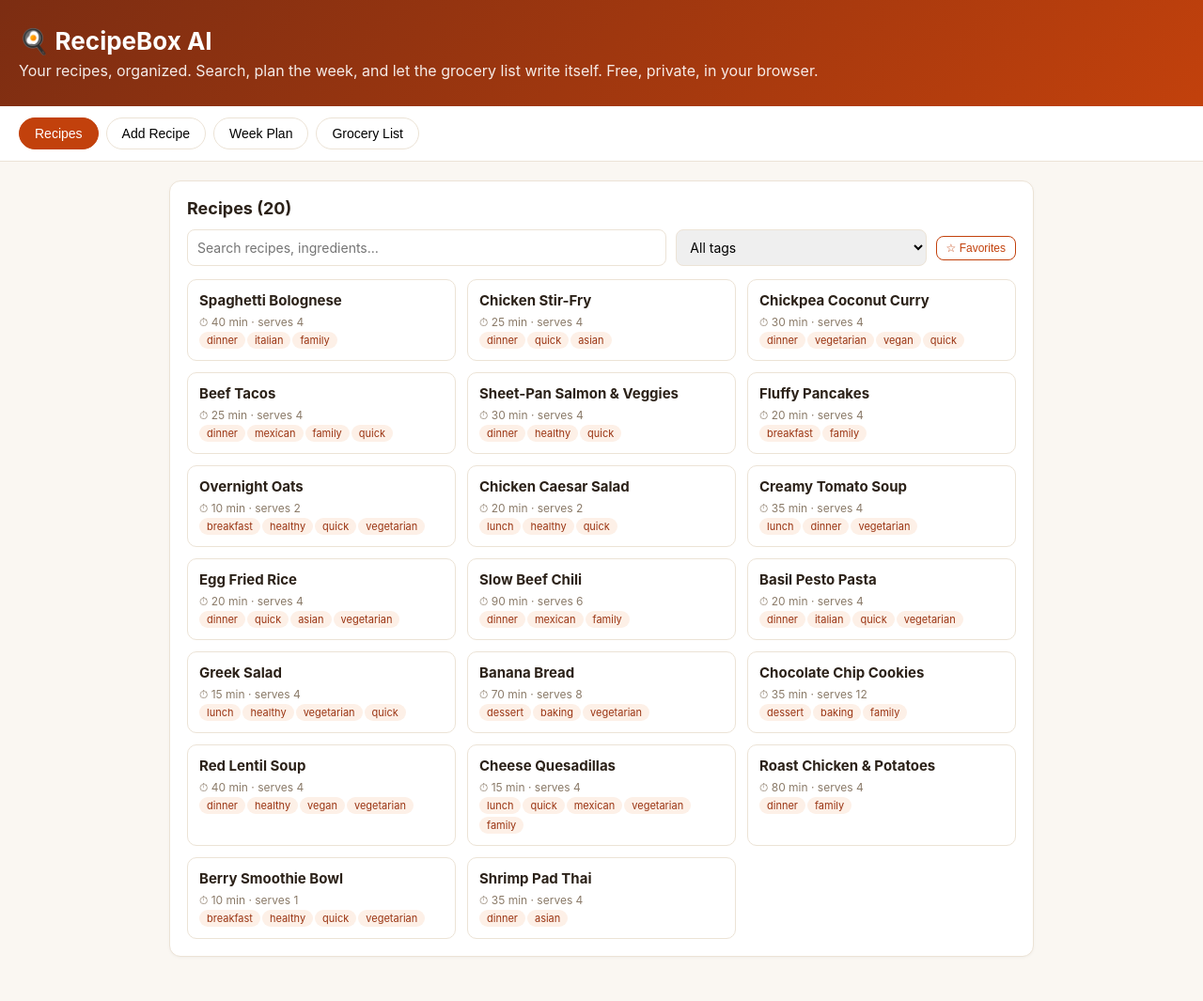
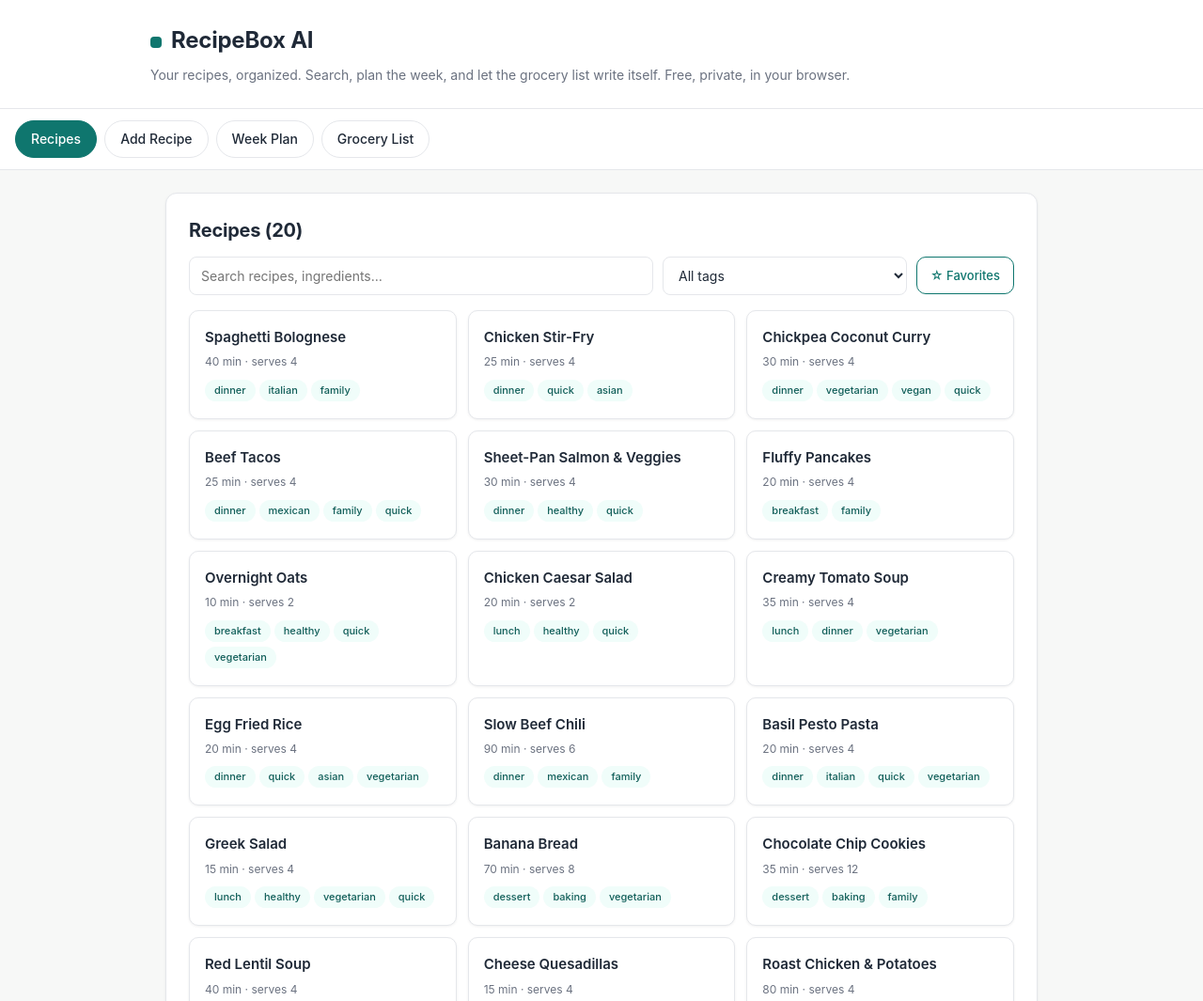
Before and after one commit to alexwboles/recipebox-ai, a plain HTML site: page index.html in a window 1280 px wide. Shown: the top 1065 px of the page at 94% size. Drawn offline with Linux system fonts and the light colour scheme.

Commit message:
Premium design polish (smoke 12/12, e2e 6/6)

```diff
--- a/css/style.css
+++ b/css/style.css
@@ -1,43 +1,351 @@
-:root { --bg:#faf7f2; --card:#fff; --ink:#2b2118; --muted:#8a7a68; --accent:#c2410c; --accent-d:#9a3412; --line:#ece3d6; }
-* { box-sizing:border-box; }
-body { margin:0; font-family:-apple-system,BlinkMacSystemFont,"Segoe UI",Roboto,sans-serif; background:var(--bg); color:var(--ink); }
-header { background:linear-gradient(135deg,#7c2d12,#c2410c); color:#fff; padding:28px 20px; }
-header h1 { margin:0; font-size:26px; }
-header p { margin:6px 0 0; opacity:.9; }
-nav.tabs { display:flex; gap:8px; padding:12px 20px; background:#fff; border-bottom:1px solid var(--line); position:sticky; top:0; z-index:5; flex-wrap:wrap; }
-nav.tabs button { border:1px solid var(--line); background:#fff; padding:8px 16px; border-radius:20px; cursor:pointer; font-size:14px; }
-nav.tabs button.active { background:var(--accent); color:#fff; border-color:var(--accent); }
-main { max-width:960px; margin:0 auto; padding:20px; }
-.card { background:var(--card); border:1px solid var(--line); border-radius:12px; padding:18px; margin-bottom:16px; box-shadow:0 1px 3px rgba(0,0,0,.04); }
-.card h2 { margin:0 0 12px; font-size:18px; }
-label { display:block; font-size:13px; color:var(--muted); margin:10px 0 4px; }
-select, input[type=text], input[type=number], textarea { width:100%; padding:9px 10px; border:1px solid var(--line); border-radius:8px; font-size:14px; font-family:inherit; }
-textarea { min-height:70px; }
-.btn { background:var(--accent); color:#fff; border:none; border-radius:8px; padding:10px 18px; font-size:14px; cursor:pointer; margin-top:12px; }
-.btn:hover { background:var(--accent-d); }
-.btn.ghost { background:#fff; color:var(--accent); border:1px solid var(--accent); }
-.btn.small { padding:5px 10px; font-size:12px; margin-top:0; }
-.toolbar { display:flex; gap:10px; flex-wrap:wrap; margin-bottom:14px; }
-.toolbar input[type=text] { flex:2; min-width:180px; }
-.toolbar select { flex:1; min-width:140px; }
-.rgrid { display:grid; grid-template-columns:repeat(auto-fill,minmax(230px,1fr)); gap:12px; }
-.rcard { border:1px solid var(--line); border-radius:10px; padding:12px; cursor:pointer; background:#fff; }
-.rcard:hover { border-color:var(--accent); }
-.rcard h3 { margin:0 0 6px; font-size:15px; }
-.rcard .meta { font-size:12px; color:var(--muted); }
-.tag { display:inline-block; font-size:11px; background:#fdf0e7; color:var(--accent-d); border-radius:10px; padding:2px 8px; margin:2px 2px 0 0; }
-.fav { color:#eab308; font-size:16px; }
-.detail h2 { margin-top:0; }
-.detail ol, .detail ul { padding-left:20px; }
-table.ing { width:100%; border-collapse:collapse; font-size:14px; }
-table.ing td { padding:6px 4px; border-bottom:1px solid var(--line); }
-.weekplan { display:grid; grid-template-columns:repeat(auto-fit,minmax(180px,1fr)); gap:10px; }
-.wday { border:1px solid var(--line); border-radius:10px; padding:10px; min-height:110px; background:#fffdf9; }
-.wday h4 { margin:0 0 8px; font-size:13px; }
-.wday .rname { font-size:13px; font-weight:600; }
-.hint { font-size:13px; color:var(--muted); }
-.err { color:#b91c1c; font-size:13px; }
-.ingrow { display:flex; gap:6px; margin-bottom:6px; }
-.ingrow input:nth-child(1) { flex:3; } .ingrow input:nth-child(2) { flex:1; } .ingrow input:nth-child(3) { flex:1; }
-footer { text-align:center; color:var(--muted); font-size:12px; padding:24px; }
-@media print { nav.tabs, .btn, .toolbar { display:none; } }
+/* RecipeBox AI — premium light theme. Deep teal accent, generous spacing, soft shadows. */
+:root {
+  --bg: #f7f8f7;
+  --card: #ffffff;
+  --ink: #1f2937;
+  --muted: #6b7280;
+  --faint: #9ca3af;
+  --accent: #0f766e;        /* deep teal */
+  --accent-d: #115e59;      /* hover / active */
+  --accent-soft: #f0fdfa;   /* tinted backgrounds */
+  --accent-ring: rgba(15, 118, 110, 0.25);
+  --line: #e5e7eb;
+  --radius: 12px;
+  --shadow: 0 1px 3px rgba(0, 0, 0, 0.06);
+  --shadow-hover: 0 4px 12px rgba(0, 0, 0, 0.08);
+  --space-1: 8px;
+  --space-2: 12px;
+  --space-3: 16px;
+  --space-4: 24px;
+  --space-5: 32px;
+}
+
+* { box-sizing: border-box; }
+
+body {
+  margin: 0;
+  font-family: -apple-system, BlinkMacSystemFont, "Segoe UI", Roboto, Inter, sans-serif;
+  background: var(--bg);
+  color: var(--ink);
+  line-height: 1.55;
+  -webkit-font-smoothing: antialiased;
+}
+
+/* ---------- header ---------- */
+header {
+  background: var(--card);
+  border-bottom: 1px solid var(--line);
+  padding: var(--space-4) var(--space-3);
+}
+
+header h1 {
+  margin: 0 auto;
+  max-width: 960px;
+  font-size: 24px;
+  font-weight: 700;
+  letter-spacing: -0.01em;
+  color: var(--ink);
+}
+
+header h1::before {
+  content: "";
+  display: inline-block;
+  width: 12px;
+  height: 12px;
+  border-radius: 4px;
+  background: var(--accent);
+  margin-right: 10px;
+  vertical-align: baseline;
+}
+
+header p {
+  margin: var(--space-1) auto 0;
+  max-width: 960px;
+  font-size: 14px;
+  color: var(--muted);
+}
+
+/* ---------- tabs ---------- */
+nav.tabs {
+  display: flex;
+  gap: var(--space-1);
+  padding: var(--space-2) var(--space-3);
+  background: var(--card);
+  border-bottom: 1px solid var(--line);
+  position: sticky;
+  top: 0;
+  z-index: 5;
+  flex-wrap: wrap;
+}
+
+nav.tabs button {
+  border: 1px solid var(--line);
+  background: var(--card);
+  color: var(--ink);
+  padding: 8px 16px;
+  min-height: 40px;
+  border-radius: 999px;
+  cursor: pointer;
+  font-size: 14px;
+  font-weight: 500;
+  font-family: inherit;
+  transition: background 0.15s ease, border-color 0.15s ease, color 0.15s ease;
+}
+
+nav.tabs button:hover {
+  background: #f3f4f6;
+  border-color: #d1d5db;
+}
+
+nav.tabs button.active {
+  background: var(--accent);
+  color: #fff;
+  border-color: var(--accent);
+}
+
+nav.tabs button.active:hover { background: var(--accent-d); border-color: var(--accent-d); }
+
+nav.tabs button:focus-visible,
+.btn:focus-visible,
+.rcard:focus-visible,
+select:focus-visible,
+input:focus-visible,
+textarea:focus-visible {
+  outline: none;
+  box-shadow: 0 0 0 3px var(--accent-ring);
+}
+
+/* ---------- layout ---------- */
+main { max-width: 960px; margin: 0 auto; padding: var(--space-4) var(--space-3); }
+
+.card {
+  background: var(--card);
+  border: 1px solid var(--line);
+  border-radius: var(--radius);
+  padding: var(--space-4);
+  margin-bottom: var(--space-3);
+  box-shadow: var(--shadow);
+  overflow-x: auto;
+}
+
+.card h2 {
+  margin: 0 0 var(--space-2);
+  font-size: 20px;
+  font-weight: 700;
+  letter-spacing: -0.01em;
+}
+
+.card h3 { font-size: 16px; font-weight: 600; margin: var(--space-3) 0 var(--space-1); }
+
+/* ---------- forms ---------- */
+label {
+  display: block;
+  font-size: 13px;
+  font-weight: 500;
+  color: var(--muted);
+  margin: var(--space-2) 0 6px;
+}
+
+select,
+input[type="text"],
+input[type="number"],
+textarea {
+  width: 100%;
+  min-height: 40px;
+  padding: 10px 12px;
+  border: 1px solid var(--line);
+  border-radius: 8px;
+  font-size: 14px;
+  font-family: inherit;
+  color: var(--ink);
+  background: var(--card);
+  transition: border-color 0.15s ease, box-shadow 0.15s ease;
+}
+
+select:hover,
+input[type="text"]:hover,
+input[type="number"]:hover,
+textarea:hover { border-color: #d1d5db; }
+
+select:focus,
+input[type="text"]:focus,
+input[type="number"]:focus,
+textarea:focus {
+  border-color: var(--accent);
+  box-shadow: 0 0 0 3px var(--accent-ring);
+  outline: none;
+}
+
+textarea { min-height: 88px; resize: vertical; }
+
+input[type="checkbox"] {
+  width: 20px;
+  height: 20px;
+  min-width: 20px;
+  accent-color: var(--accent);
+  cursor: pointer;
+}
+
+/* ---------- buttons ---------- */
+.btn {
+  background: var(--accent);
+  color: #fff;
+  border: 1px solid var(--accent);
+  border-radius: 10px;
+  padding: 10px 20px;
+  min-height: 40px;
+  font-size: 14px;
+  font-weight: 600;
+  font-family: inherit;
+  cursor: pointer;
+  margin-top: var(--space-2);
+  transition: background 0.15s ease, border-color 0.15s ease, box-shadow 0.15s ease;
+}
+
+.btn:hover { background: var(--accent-d); border-color: var(--accent-d); }
+
+.btn.ghost {
+  background: var(--card);
+  color: var(--accent);
+  border: 1px solid var(--accent);
+}
+
+.btn.ghost:hover { background: var(--accent-soft); }
+
+.btn.small {
+  padding: 6px 14px;
+  font-size: 13px;
+  font-weight: 500;
+  margin-top: 0;
+}
+
+/* ---------- recipes grid ---------- */
+.toolbar { display: flex; gap: 10px; flex-wrap: wrap; margin-bottom: var(--space-3); align-items: stretch; }
+.toolbar input[type="text"] { flex: 2; min-width: 180px; }
+.toolbar select { flex: 1; min-width: 140px; }
+
+.rgrid {
+  display: grid;
+  grid-template-columns: repeat(auto-fill, minmax(230px, 1fr));
+  gap: var(--space-2);
+}
+
+.rcard {
+  border: 1px solid var(--line);
+  border-radius: 10px;
+  padding: var(--space-3);
+  cursor: pointer;
+  background: var(--card);
+  box-shadow: var(--shadow);
+  transition: border-color 0.15s ease, box-shadow 0.15s ease, transform 0.15s ease;
+}
+
+.rcard:hover {
+  border-color: var(--accent);
+  box-shadow: var(--shadow-hover);
+  transform: translateY(-1px);
+}
+
+.rcard h3 { margin: 0 0 6px; font-size: 15px; font-weight: 600; }
+.rcard .meta { font-size: 12px; color: var(--muted); margin-bottom: 6px; }
+
+.tag {
+  display: inline-block;
+  font-size: 11px;
+  font-weight: 500;
+  background: var(--accent-soft);
+  color: var(--accent-d);
+  border-radius: 999px;
+  padding: 3px 10px;
+  margin: 2px 4px 2px 0;
+}
+
+.fav { color: #d97706; font-size: 15px; }
+
+/* ---------- detail / tables ---------- */
+.detail h2 { margin-top: var(--space-2); }
+.detail ol, .detail ul { padding-left: 20px; margin: var(--space-1) 0 var(--space-3); }
+.detail li { margin-bottom: 6px; }
+.detail .meta { color: var(--muted); font-size: 13px; margin: var(--space-1) 0; }
+
+table.ing {
+  width: 100%;
+  min-width: 300px;
+  border-collapse: collapse;
+  font-size: 14px;
+  margin: var(--space-1) 0 var(--space-3);
+}
+
+table.ing td {
+  padding: 10px 4px;
+  border-bottom: 1px solid var(--line);
+}
+
+/* ---------- week plan ---------- */
+.weekplan {
+  display: grid;
+  grid-template-columns: repeat(auto-fit, minmax(200px, 1fr));
+  gap: var(--space-2);
+}
+
+.wday {
+  border: 1px solid var(--line);
+  border-radius: 10px;
+  padding: var(--space-2);
+  min-height: 120px;
+  background: #fdfefe;
+  box-shadow: var(--shadow);
+}
+
+.wday h4 {
+  margin: 0 0 var(--space-1);
+  font-size: 13px;
+  font-weight: 600;
+  text-transform: uppercase;
+  letter-spacing: 0.04em;
+  color: var(--muted);
+}
+
+.wday .rname { font-size: 14px; font-weight: 600; margin-bottom: 4px; }
+.wday select { margin-top: 4px; }
+.wday .btn { margin-top: var(--space-1); }
+
+/* ---------- misc ---------- */
+.hint { font-size: 13px; color: var(--muted); }
+.err { color: #b91c1c; font-size: 13px; font-weight: 500; }
+
+.ingrow { display: flex; gap: 6px; margin-bottom: 8px; }
+.ingrow input:nth-child(1) { flex: 3; }
+.ingrow input:nth-child(2) { flex: 1; }
+.ingrow input:nth-child(3) { flex: 1; }
+
+footer {
+  text-align: center;
+  color: var(--faint);
+  font-size: 12px;
+  padding: var(--space-5) var(--space-3);
+  border-top: 1px solid var(--line);
+  background: var(--card);
+}
+
+/* ---------- responsive ---------- */
+@media (max-width: 640px) {
+  header { padding: var(--space-3) var(--space-3); }
+  header h1 { font-size: 20px; }
+  main { padding: var(--space-3) var(--space-2); }
+  .card { padding: var(--space-3); }
+  .rgrid { grid-template-columns: 1fr; }
+  .weekplan { grid-template-columns: 1fr; }
+  .toolbar input[type="text"], .toolbar select { flex: 1 1 100%; min-width: 0; }
+  .ingrow { flex-wrap: wrap; }
+  .ingrow input:nth-child(1) { flex: 1 1 100%; }
+  .ingrow input:nth-child(2), .ingrow input:nth-child(3) { flex: 1; }
+  nav.tabs button { flex: 1 1 auto; text-align: center; }
+}
+
+/* ---------- print ---------- */
+@media print {
+  nav.tabs, .btn, .toolbar { display: none; }
+  body { background: #fff; }
+  .card { box-shadow: none; border-color: #ccc; }
+}
--- a/index.html
+++ b/index.html
@@ -8,7 +8,7 @@
 </head>
 <body>
 <header>
-  <h1>🍳 RecipeBox AI</h1>
+  <h1>RecipeBox AI</h1>
   <p>Your recipes, organized. Search, plan the week, and let the grocery list write itself. Free, private, in your browser.</p>
 </header>
 <nav class="tabs">
--- a/js/app.js
+++ b/js/app.js
@@ -33,7 +33,7 @@ function renderRecipes() {
   html += '<div class="rgrid">';
   list.forEach(r => {
     html += '<div class="rcard" data-view="' + esc(r.id) + '"><h3>' + (favs().indexOf(r.id) !== -1 ? '<span class="fav">★</span> ' : "") + esc(r.name) + '</h3>' +
-      '<div class="meta">⏱ ' + r.timeMin + ' min · serves ' + r.servings + '</div>' +
+      '<div class="meta">' + r.timeMin + ' min · serves ' + r.servings + '</div>' +
       '<div>' + (r.tags || []).map(t => '<span class="tag">' + esc(t) + '</span>').join("") + '</div></div>';
   });
   html += '</div></div>';
@@ -51,7 +51,7 @@ function renderDetail(id) {
   let html = '<div class="card detail"><button class="btn ghost small" id="rb-back">← All recipes</button> ';
   html += '<button class="btn ghost small" id="rb-fav">' + (isFav ? "★ Unfavorite" : "☆ Favorite") + '</button>';
   html += '<h2 style="margin-top:12px;">' + esc(r.name) + '</h2>';
-  html += '<div class="meta hint">⏱ ' + r.timeMin + ' min · serves ' + r.servings + '</div>';
+  html += '<div class="meta hint">' + r.timeMin + ' min · serves ' + r.servings + '</div>';
   html += '<div>' + (r.tags || []).map(t => '<span class="tag">' + esc(t) + '</span>').join("") + '</div>';
   html += '<h3>Ingredients</h3><table class="ing">' + r.ingredients.map(i =>
     '<tr><td>' + esc(i.name) + '</td><td style="text-align:right">' + esc(i.qty) + ' ' + esc(i.unit) + '</td></tr>').join("") + '</table>';
@@ -64,7 +64,7 @@ function renderDetail(id) {
   el("rb-addweek").onclick = () => {
     const plan = RB.assignToDay(store.get("plan", {}), parseInt(el("rb-day").value, 10), id);
     store.set("plan", plan);
-    el("rb-addweek").textContent = "Added ✓";
+    el("rb-addweek").textContent = "Added";
   };
 }
 
@@ -106,7 +106,7 @@ function renderAdd() {
     const custom = store.get("custom", []);
     custom.push(res.recipe);
     store.set("custom", custom);
-    el("tab-add").innerHTML = '<div class="card"><h2>Saved ✓</h2><p class="hint">"' + esc(res.recipe.name) + '" is now in your box.</p></div>';
+    el("tab-add").innerHTML = '<div class="card"><h2>Saved</h2><p class="hint">"' + esc(res.recipe.name) + '" is now in your box.</p></div>';
   };
 }
 
```
